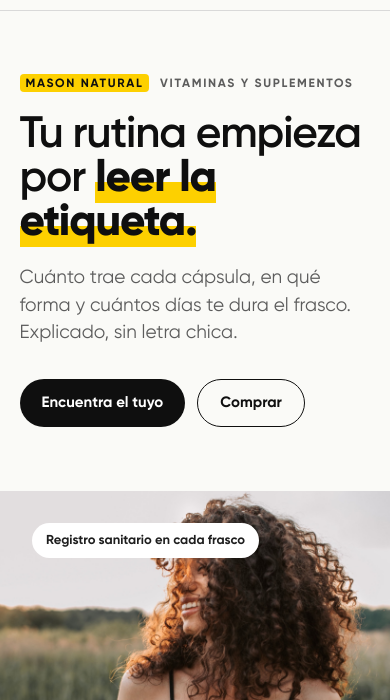
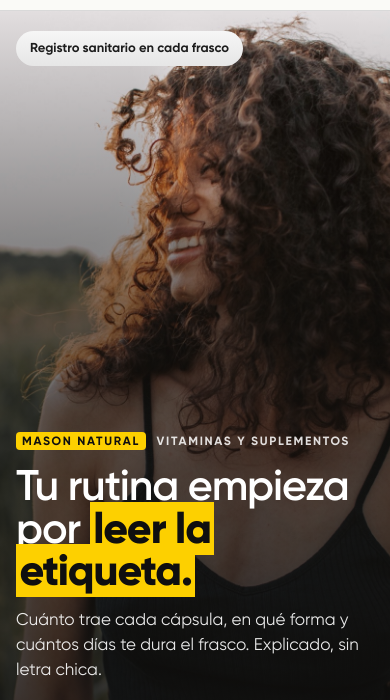
Before and after one commit to francocanales-asdf/mason-referencias, a plain HTML site: page seed/index.html in a window 390 px wide. Shown: the part 62-762 px from the top of the page. Drawn offline with Linux system fonts and the light colour scheme.

Commit message:
Hero móvil: foto dentro del hero en Arrae y Seed
Co-Authored-By: Claude Opus 5.5 <noreply@anthropic.com>

```diff
--- a/seed/index.html
+++ b/seed/index.html
@@ -35,7 +35,19 @@ sup{font-size:.55em;color:var(--texto-suave);font-weight:600}
 .hero .acciones{display:flex;gap:12px;flex-wrap:wrap;margin-top:32px}
 .hero .bodegon{background:#D9D5D2 url(../comun/img/personas/vlada-karpovich-4668537.jpg) 50% 30%/cover no-repeat;position:relative;overflow:hidden}
 .hero .bodegon .sello{position:absolute;top:32px;left:32px;font-size:13px;font-weight:700;background:var(--blanco);border-radius:999px;padding:8px 14px}
-@media (max-width:900px){.hero{grid-template-columns:1fr;max-height:none;min-height:0}.hero .bodegon{min-height:380px}}
+/* Móvil: la foto ocupa todo el hero y el texto va encima, abajo, sobre un velo oscuro. */
+@media (max-width:900px){
+.hero{grid-template-columns:1fr;position:relative;min-height:calc(100svh - 72px);overflow:hidden}
+.hero .bodegon{position:absolute;inset:0;background-position:50% 22%}
+.hero .bodegon .sello{top:20px;left:16px}
+.hero .texto{position:relative;z-index:1;justify-content:flex-end;padding:120px 16px 32px;background:linear-gradient(180deg,rgba(15,15,15,0) 0,rgba(15,15,15,.55) 38%,rgba(15,15,15,.82) 100%);color:var(--blanco)}
+.hero .rotulo{color:rgba(255,255,255,.85)}
+.hero h1{font-size:clamp(38px,11vw,52px);margin:14px 0 14px;color:var(--blanco)}
+.hero h1 em{color:var(--negro);background:var(--amarillo);padding:0 .08em;box-decoration-break:clone;-webkit-box-decoration-break:clone}
+.hero p{font-size:17px;color:rgba(255,255,255,.9)}
+.hero .acciones{margin-top:22px}
+.hero .pildora{background:var(--amarillo);color:var(--negro)}
+.hero .pildora.borde{background:transparent;color:var(--blanco);border-color:var(--blanco)}}
 
 /* Segundo hero: producto estrella con cifras. */
 .estrella{padding:120px 0;border-bottom:1px solid var(--linea)}
```
Also changed, not shown: arrae/index.html (+9 -1 lines).
